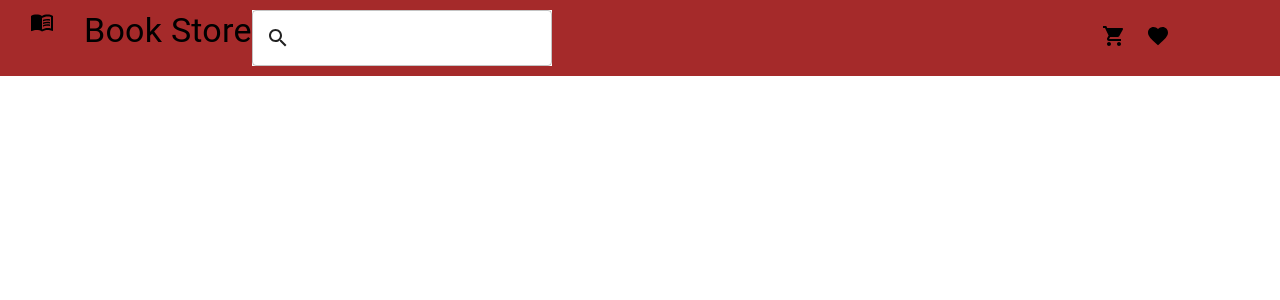
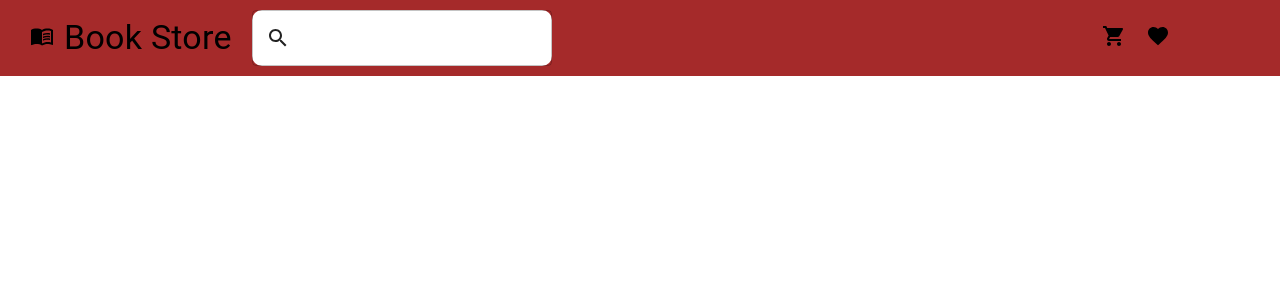
Before and after one commit to ankitaryan762/BookStoreProject, a React (Create React App) app in the folder BookStoreProject/BookStoreUIReact/bookstoreui/: page / in a window 1280 px wide. Shown: the top 300 px of the page. Built offline with nearby package versions, Linux system fonts and the light colour scheme.

Commit message:
[Somya]Refactore. refactoring the App.css of the src folder

```diff
--- a/BookStoreProject/BookStoreUIReact/bookstoreui/src/App.css
+++ b/BookStoreProject/BookStoreUIReact/bookstoreui/src/App.css
@@ -3,17 +3,21 @@
   background-color: brown;
   justify-content: space-between;
   padding: 10px;
+  flex-shrink: 1;
 }
 .book-logo-search-div{
  display:flex;
  position: relative;
  left: 20px;
+ align-items: center;
 }
 .book-logo-div{
-margin-right: 30px;
+margin-right: 10px;
 }
+
 .search-div{
 width: 300px;
+
 }
 .cart-wishlist-div{
 display: flex;
@@ -27,4 +31,9 @@ right: 100px;
 .search-textfield{
 width: 300px;
 background-color: white;
+border-radius: 10px;
+outline: none;
 }
+.book-tittle{
+ margin-right: 20px;
+}
```
Lines whose indentation alone changed are shown as unchanged.
